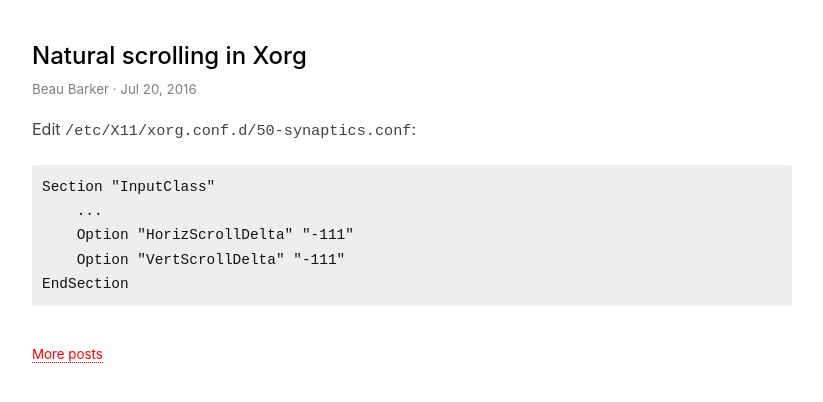
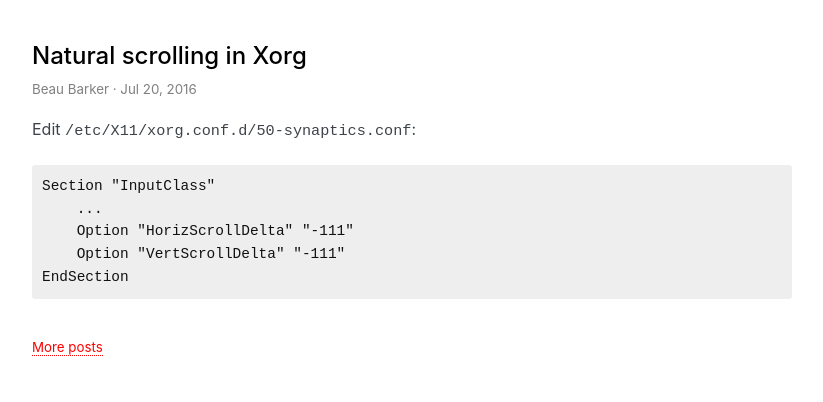
Before and after one commit to explodinglabs/explodinglabs.github.io, a Jekyll site: the page built from _posts/2016-07-20-natural-scrolling-in-xorg.markdown, in a window 1280 px wide. Shown: the top 402 px of the page, without its empty margins (228-1051 px from the left). Built offline with Jekyll 4.4.1, drawn with Linux system fonts in a browser that asks for light colours; some web fonts are replaced.

Commit message:
Reduce line-height in code

```diff
--- a/css/main.scss
+++ b/css/main.scss
@@ -6,7 +6,7 @@
 @charset "utf-8";
 
 $spacing-unit: 20px;
-$paragraph_line_height: 160%;
+$paragraph-line-height: 160%;
 
 // Colours
 $grey: #444;
@@ -136,7 +136,7 @@
 
 p, ul, ol {
     color: #3E4349;
-    line-height: $paragraph_line_height;
+    line-height: $paragraph-line-height;
 }
 
 @media screen and (min-width: 751px) {
@@ -167,7 +167,7 @@
     border-radius: 3px;
     overflow-x: auto;
     background-color: #eee;
-    line-height: $paragraph_line_height;
+    line-height: 150%;
     padding: $spacing-unit/2;
 }
 
```
